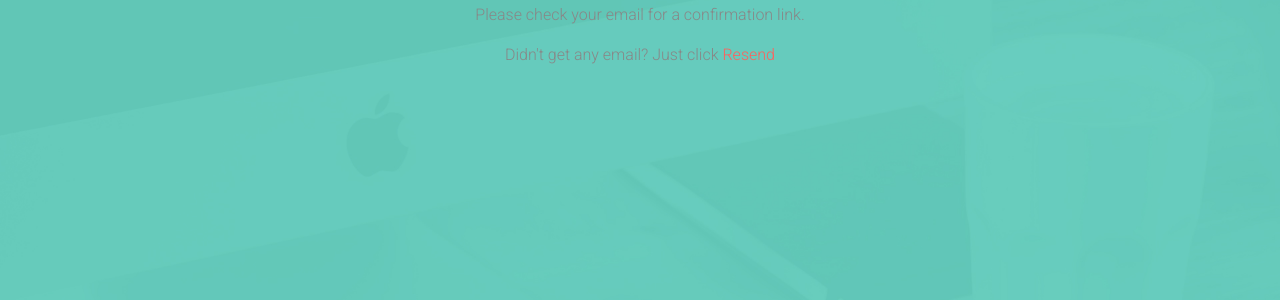
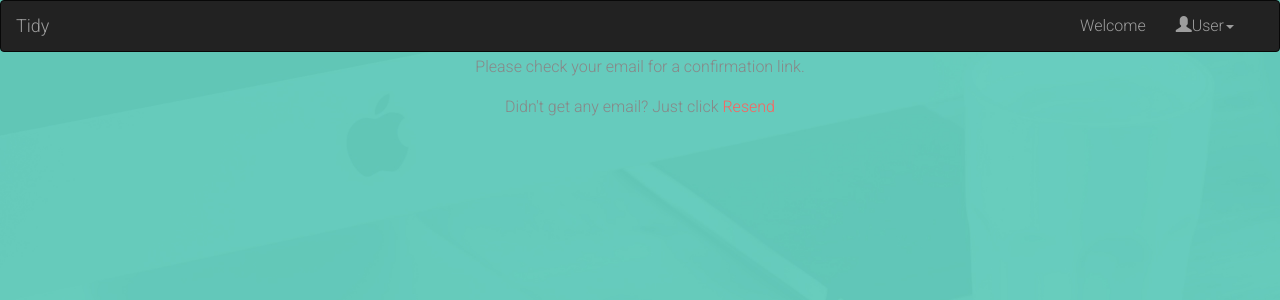
Before and after one commit to MrBoggyice/tidy, a Flask app: page /confirmation in a window 1280 px wide. Shown: the top 300 px of the page. Run offline with Flask 2, Linux system fonts and the light colour scheme; some libraries are stand-ins or nearby versions.

Commit message:
confirmation page looks good

```diff
--- a/static/assets/css/style.css
+++ b/static/assets/css/style.css
@@ -1,3 +1,14 @@
+.no-margin{
+  margin: 0px;
+}
+
+.no-padding{
+  padding: 0px;
+}
+
+.dpdown li a{
+  color:#fff;
+}
 
 body {
     font-family: 'Roboto', sans-serif;
--- a/templates/confirmation.html
+++ b/templates/confirmation.html
@@ -1,4 +1,46 @@
 {% extends "base.html" %}
+  {% block header %}
+    {% block navbar %}
+            <!--Navigation starts here-->
+
+             <nav class="navbar navbar-default navbar-inverse no-margin no-padding" role="navigation">
+                 <div class="container-fluid">
+                    <div class="navbar-header">
+                        <button type="button" class="navbar-toggle collapsed"
+                        data-toggle="collapse" data-target="#bs-fortuneiyke-navbar-collapse-1"
+                        aria-expanded="false">
+                 <span class="sr-only">Toggle navigation</span>
+                 <span class="icon-bar"></span>
+                 <span class="icon-bar"></span>
+                 <span class="icon-bar"></span>
+               </button>
+                         <a href="/" class="navbar-brand" id="my_logo">Tidy</a>
+                     </div>
+
+                     <div class="collapse navbar-collapse navbar-right" id="bs-fortuneiyke-navbar-collapse-1">
+                         <ul class="nav navbar-nav">
+                             <li>
+                               <a href="#">
+                                 Welcome
+                               </a>
+                             </li>
+                             <li class="dropdown">
+                               <a href="#" class="dropdown-toggle" data-toggle="dropdown" role="button"
+                                 aria-haspopup="true" aria-expanded="false">
+                                 <span class="glyphicon glyphicon-user"></span>User<span class="caret"></span>
+                              </a>
+                              <ul class="dropdown-menu navbar-inverse dpdown">
+                                <li><a href="#">Logout</a></li>
+                              </ul>
+                             </li>
+                         </ul>
+                     </div>
+                 </div>
+             </nav>
+
+        <!--Navigation ends here-->
+    {% endblock %}
+  {% endblock %}
   {% block content %}
     <div class="container">
       <p>Please check your email for a confirmation link.</p>
```
